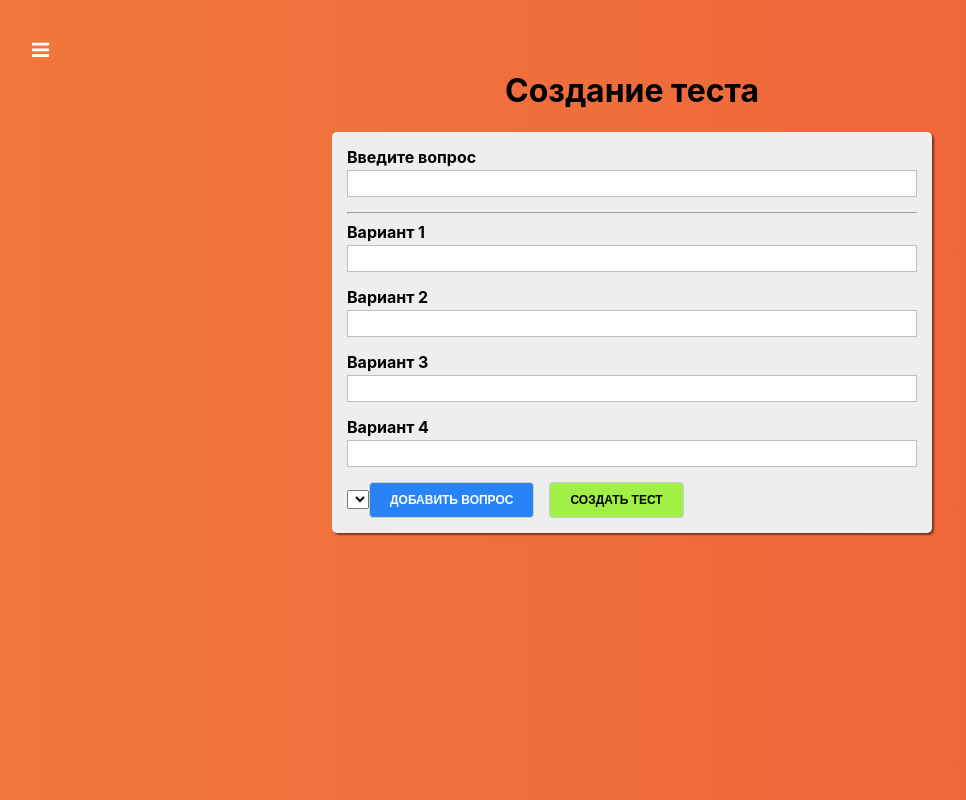
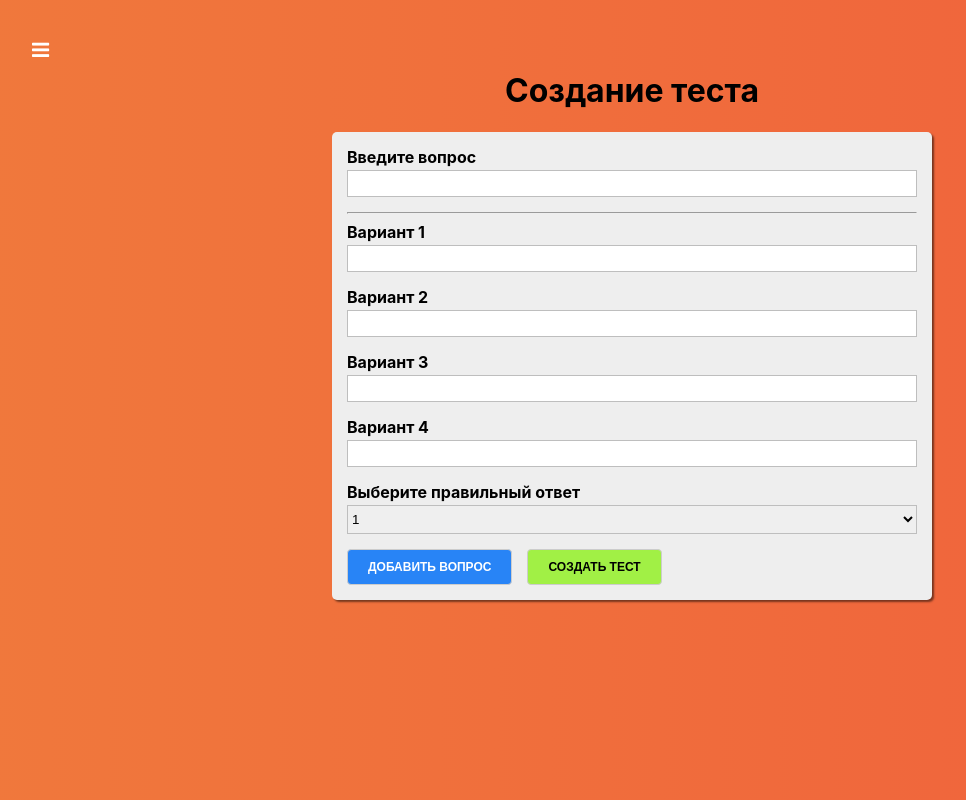
Before and after one commit to Slava37/react-presentation, a React app: page /quiz-creator in a window 1280 px wide. Shown: the whole page, without its empty margins (8-974 px from the left). Built offline with nearby package versions, Linux system fonts and the light colour scheme.

Commit message:
Select to QuizCreator added

```diff
--- /dev/null
+++ b/src/components/UI/Select/Select.js
@@ -0,0 +1,31 @@
+import React from 'react'
+import classes from './Select.module.css'
+
+const Select = props => {
+
+    const htmlFor = `${props.label}-${Math.random()}`;
+
+    return (
+        <div className={classes.Select}>
+            <label htmlFor={htmlFor}>{props.label}</label>
+            <select
+                id={htmlFor}
+                value={props.value}
+                onChange={props.onChange}
+            >
+                {props.options.map((opt, index) => {
+                    return (
+                        <option
+                            value={opt.value}
+                            key={opt.value + index}
+                        >
+                            {opt.text}
+                        </option>
+                    )
+                })}
+            </select>
+        </div>
+    )
+}
+
+export default Select;
--- /dev/null
+++ b/src/components/UI/Select/Select.module.css
@@ -0,0 +1,21 @@
+.Select {
+    margin-bottom: 15px;
+}
+
+.Select label {
+    margin: 0 0 3px 0;
+    padding: 0;
+    font-weight: bold;
+    display: block;
+}
+
+.Select select {
+    display: block;
+    box-sizing: border-box;
+    border: 1px solid #bebebe;
+    margin: 0 0 5px;
+    height: 29px;
+    width: 100%;
+    outline: none;
+    transition: all 300ms ease-in-out;
+}
--- a/src/containers/QuizCreator/QuizCreator.js
+++ b/src/containers/QuizCreator/QuizCreator.js
@@ -3,6 +3,7 @@
 import Button from '../../components/UI/Button/Button'
 import {createControl} from '../../form/FormFramework'
 import Input from '../../components/UI/Input/Input'
+import Select from '../../components/UI/Select/Select'
 import Auxiliary from '../../hoc/Auxiliary/Auxiliary'
 
 
@@ -29,6 +30,7 @@
 export default class QuizCreator extends Component {
 
     state = {
+        rightAnswerId: 1,
         quiz: [],
         formControls: createFormControls()
     }
@@ -72,7 +74,28 @@
         })
     }
 
+    selectChangeHandler = event => {
+        console.log(event.target.value)
+
+        this.setState({
+            rightAnswerId: event.target.value
+        });
+    }
+
     render() {
+        const select = (<Select
+            label="Выберите правильный ответ"
+            value={this.state.rightAnswerId}
+            onChange={this.selectChangeHandler}
+            options={[
+                {text: "1", value: 1},
+                {text: "2", value: 2},
+                {text: "3", value: 3},
+                {text: "4", value: 4}
+            ]}
+        />
+        );
+
         return (
             <div className={classes.QuizCreator}>
                 <div>
@@ -82,7 +105,7 @@
 
                         {this.renderControls()}
 
-                        <select></select>
+                        { select }
 
                         <Button
                             type="primary"
```
